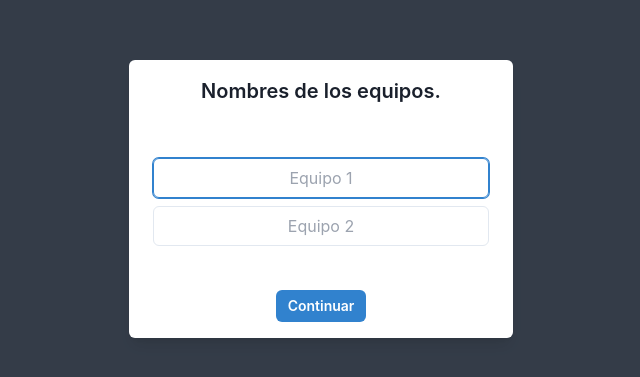
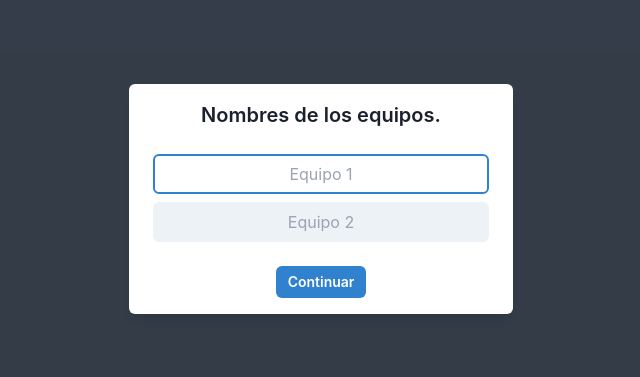
Before and after one commit to franklinogf/dominoes-score, a React (Vite) app: page / in a window 1280 px wide. Shown: the part 201-578 px from the top of the page, without its empty margins (319-959 px from the left). Built offline with nearby package versions, Linux system fonts and the light colour scheme.

Commit message:
New game modal can't be closed clicking outside or scape

```diff
--- a/src/components/NewGameModal.tsx
+++ b/src/components/NewGameModal.tsx
@@ -3,6 +3,7 @@ import { useTeams } from '../hooks/useTeams'
 import { useModals } from '../hooks/useModals'
 import {
   Button,
+  Grid,
   Input,
   Modal,
   ModalBody,
@@ -24,6 +25,8 @@ export function NewGameModal() {
   }
   return (
     <Modal
+      closeOnEsc={false}
+      closeOnOverlayClick={false}
       isCentered
       size='sm'
       isOpen={newGameModal}
@@ -31,12 +34,12 @@ export function NewGameModal() {
     >
       <ModalOverlay />
       <ModalContent>
-        <ModalHeader className='text-center'>
-          Nombres de los equipos.
-        </ModalHeader>
-        <ModalBody className='my-5'>
+        <ModalHeader textAlign='center'>Nombres de los equipos.</ModalHeader>
+        <ModalBody>
+          <Grid gap={2}>
             <Input
-            className='text-center my-2'
+              variant='filled'
+              textAlign='center'
               placeholder='Equipo 1'
               value={team1Name}
               onChange={(e) => {
@@ -44,13 +47,15 @@ export function NewGameModal() {
               }}
             />
             <Input
-            className='text-center'
+              variant='filled'
+              textAlign='center'
               placeholder='Equipo 2'
               value={team2Name}
               onChange={(e) => {
                 setTeam2Name(e.target.value)
               }}
             />
+          </Grid>
         </ModalBody>
         <ModalFooter className='!justify-center'>
           <Button
```
Lines whose indentation alone changed are shown as unchanged.
